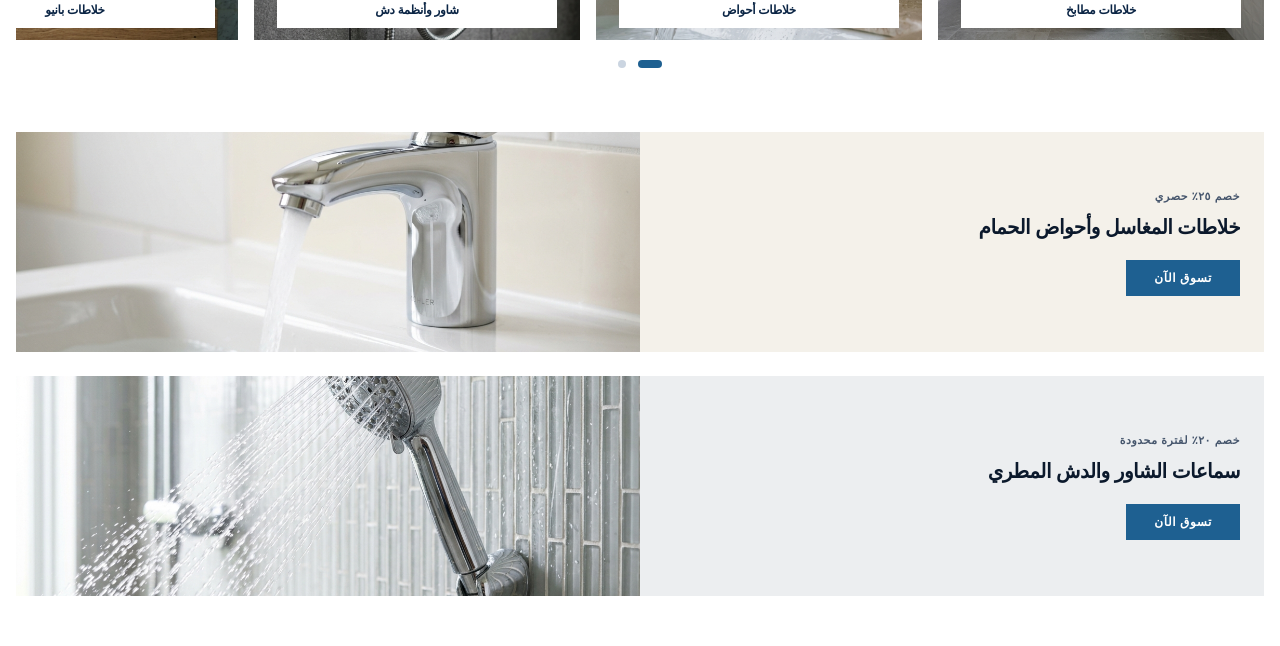
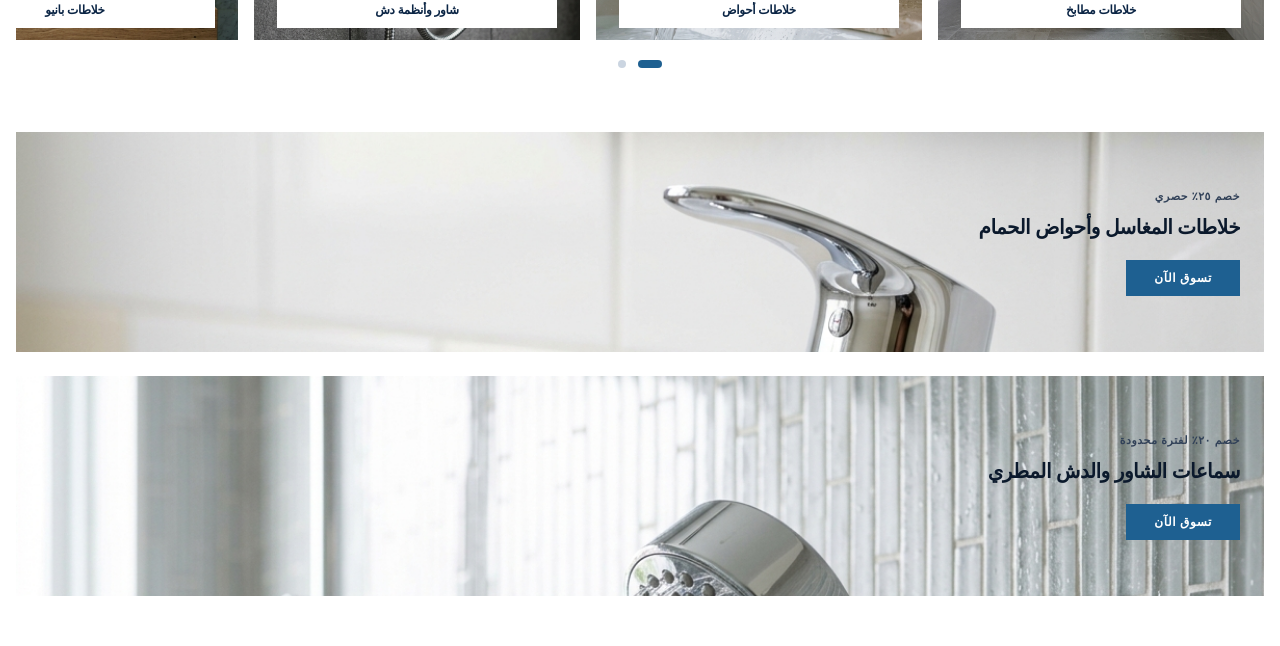
Before and after one commit to Moody0/Blue-Line, a Next.js app: page / in a window 1280 px wide. Shown: the part 1060-1706 px from the top of the page. Built offline with nearby package versions, Linux system fonts and the light colour scheme; no server answers; the database is empty; a web font is replaced by a local one.

Commit message:
style(home): update promo cards to full container photographic background with text overlay

```diff
--- a/components/home/category-showcase.tsx
+++ b/components/home/category-showcase.tsx
@@ -123,29 +123,28 @@ export function CategoryShowcase({ categories = [] }: CategoryShowcaseProps) {
         </div>
       </div>
 
-      {/* Tier 2: 2 Wide Editorial Promotional Banners (Matching Exact Reference Design) */}
+      {/* Tier 2: 2 Full-Bleed Photographic Promotional Cards (Reference Design) */}
       <div className="grid grid-cols-1 md:grid-cols-2 gap-6 sm:gap-7 pt-4">
-        {/* Banner 1: Faucets (Warm Neutral Background) */}
-        <div className="relative bg-[#F4F1EA] rounded-none overflow-hidden shadow-xs hover:shadow-md transition-all duration-300 h-[220px] sm:h-[240px] flex items-center group">
-          {/* Image Container on Left in RTL (End side) with seamless gradient */}
-          <div className="absolute end-0 top-0 bottom-0 w-[50%] sm:w-[48%] overflow-hidden z-0 pointer-events-none">
+        {/* Banner 1: Faucets (Full Container Photographic Background) */}
+        <div className="relative rounded-none overflow-hidden shadow-xs hover:shadow-md transition-all duration-300 h-[220px] sm:h-[250px] flex items-center group">
+          {/* Full Container Background Image */}
           <Image
             src="/images/promo/faucet-banner.jpg"
             alt="خلاطات المغاسل وأحواض الحمام"
             fill
-              sizes="(max-width: 768px) 50vw, 25vw"
-              className="object-cover object-center transition-transform duration-700 ease-out group-hover:scale-105"
+            sizes="(max-width: 768px) 100vw, 50vw"
+            className="object-cover object-left-top sm:object-left transition-transform duration-700 ease-out group-hover:scale-105"
           />
-            {/* Smooth gradient blend into #F4F1EA */}
-            <div className="absolute inset-0 bg-gradient-to-r from-transparent via-[#F4F1EA]/50 to-[#F4F1EA]" />
-          </div>
 
-          {/* Text Content Container (Start side in RTL) */}
-          <div className="relative z-10 w-[58%] sm:w-[54%] p-6 sm:p-8 flex flex-col justify-center items-start text-start space-y-2.5">
-            <span className="text-[11px] sm:text-xs font-semibold text-slate-600 tracking-wider uppercase">
+          {/* Soft Natural Directional Tint (Fading from text side to image focus) */}
+          <div className="absolute inset-0 bg-gradient-to-r from-transparent via-[#F4F1EA]/60 to-[#F4F1EA]/95" />
+
+          {/* Text Content Overlay on top of the image */}
+          <div className="relative z-10 max-w-[65%] sm:max-w-[60%] p-6 sm:p-8 md:p-10 flex flex-col justify-center items-start text-start space-y-2.5">
+            <span className="text-[11px] sm:text-xs font-semibold text-slate-700 tracking-wider uppercase">
               خصم ٢٥٪ حصري
             </span>
-            <h3 className="text-xl sm:text-2xl font-bold text-[#0B192C] leading-snug tracking-tight">
+            <h3 className="text-xl sm:text-2xl lg:text-[25px] font-extrabold text-[#0B192C] leading-snug tracking-tight">
               خلاطات المغاسل وأحواض الحمام
             </h3>
             <div className="pt-2">
@@ -159,27 +158,26 @@ export function CategoryShowcase({ categories = [] }: CategoryShowcaseProps) {
           </div>
         </div>
 
-        {/* Banner 2: Pressure Shower (Cool Crisp Neutral Background) */}
-        <div className="relative bg-[#ECEEF0] rounded-none overflow-hidden shadow-xs hover:shadow-md transition-all duration-300 h-[220px] sm:h-[240px] flex items-center group">
-          {/* Image Container on Left in RTL (End side) with seamless gradient */}
-          <div className="absolute end-0 top-0 bottom-0 w-[50%] sm:w-[48%] overflow-hidden z-0 pointer-events-none">
+        {/* Banner 2: Pressure Shower (Full Container Photographic Background) */}
+        <div className="relative rounded-none overflow-hidden shadow-xs hover:shadow-md transition-all duration-300 h-[220px] sm:h-[250px] flex items-center group">
+          {/* Full Container Background Image */}
           <Image
             src="/images/promo/shower-banner.jpg"
             alt="سماعات الشاور والدش المطري"
             fill
-              sizes="(max-width: 768px) 50vw, 25vw"
-              className="object-cover object-center transition-transform duration-700 ease-out group-hover:scale-105"
+            sizes="(max-width: 768px) 100vw, 50vw"
+            className="object-cover object-left-top sm:object-left transition-transform duration-700 ease-out group-hover:scale-105"
           />
-            {/* Smooth gradient blend into #ECEEF0 */}
-            <div className="absolute inset-0 bg-gradient-to-r from-transparent via-[#ECEEF0]/50 to-[#ECEEF0]" />
-          </div>
 
-          {/* Text Content Container (Start side in RTL) */}
-          <div className="relative z-10 w-[58%] sm:w-[54%] p-6 sm:p-8 flex flex-col justify-center items-start text-start space-y-2.5">
-            <span className="text-[11px] sm:text-xs font-semibold text-slate-600 tracking-wider uppercase">
+          {/* Soft Natural Directional Tint (Fading from text side to image focus) */}
+          <div className="absolute inset-0 bg-gradient-to-r from-transparent via-[#ECEEF0]/60 to-[#ECEEF0]/95" />
+
+          {/* Text Content Overlay on top of the image */}
+          <div className="relative z-10 max-w-[65%] sm:max-w-[60%] p-6 sm:p-8 md:p-10 flex flex-col justify-center items-start text-start space-y-2.5">
+            <span className="text-[11px] sm:text-xs font-semibold text-slate-700 tracking-wider uppercase">
               خصم ٢٠٪ لفترة محدودة
             </span>
-            <h3 className="text-xl sm:text-2xl font-bold text-[#0B192C] leading-snug tracking-tight">
+            <h3 className="text-xl sm:text-2xl lg:text-[25px] font-extrabold text-[#0B192C] leading-snug tracking-tight">
               سماعات الشاور والدش المطري
             </h3>
             <div className="pt-2">
```
Lines whose indentation alone changed are shown as unchanged.
